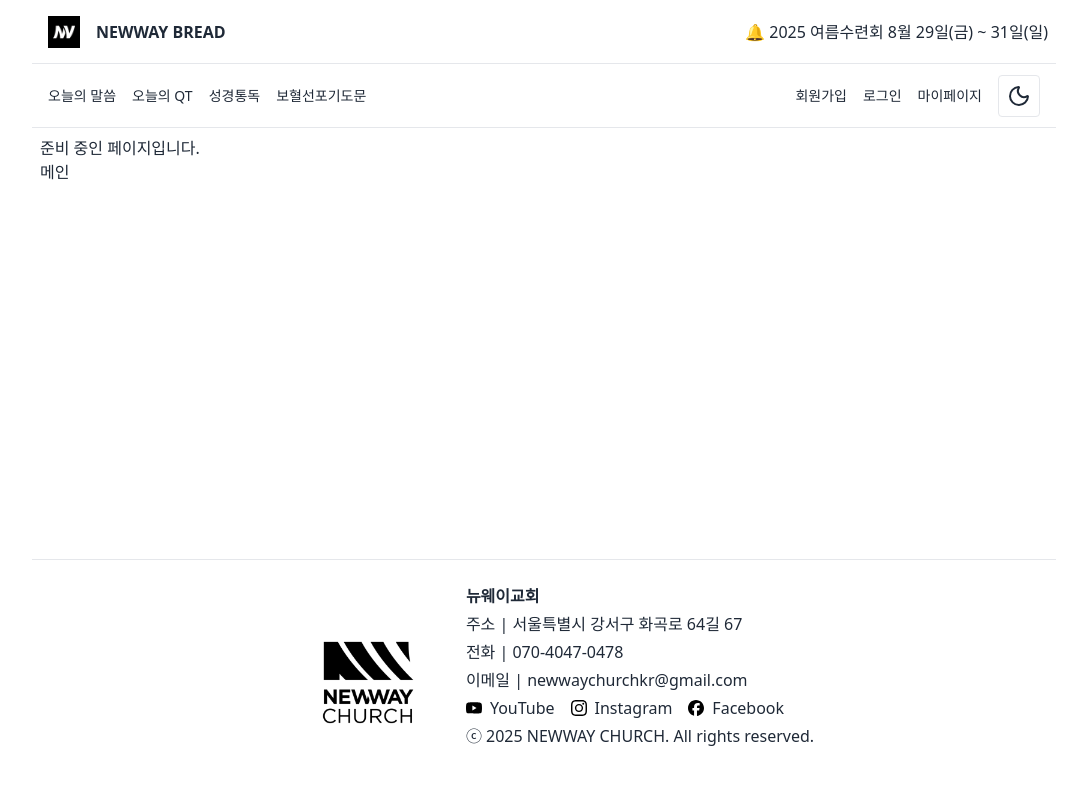
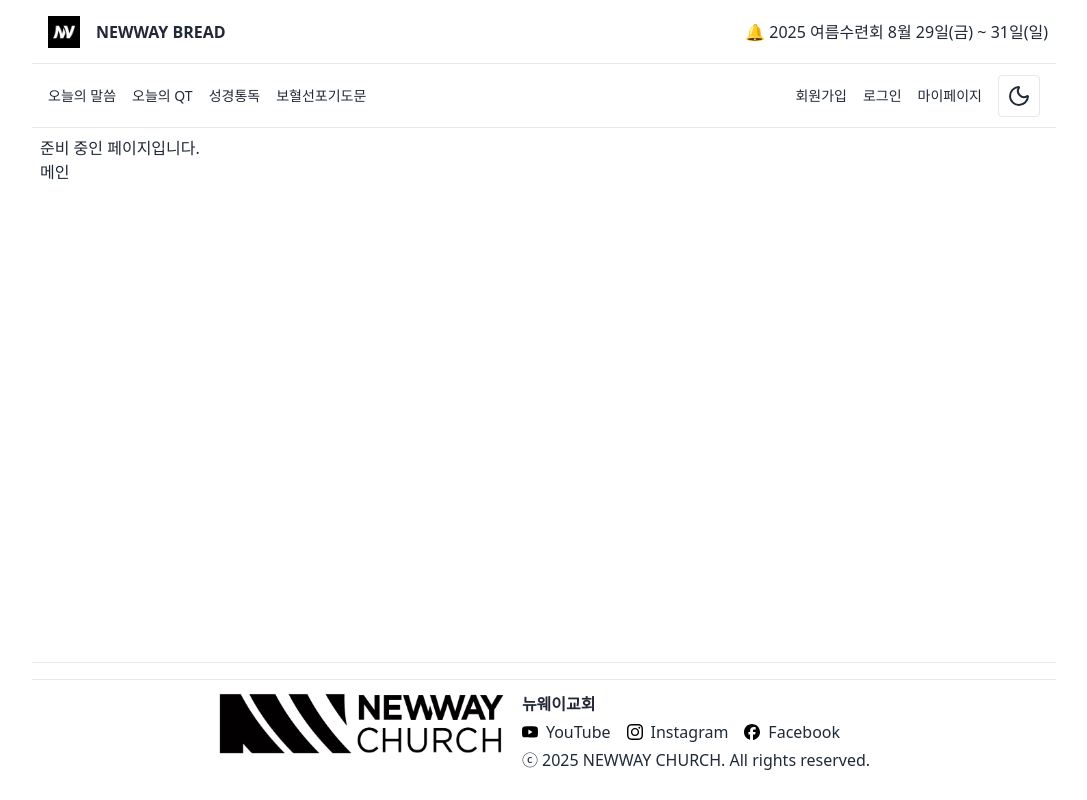
Before and after one commit to yjineey/nw-bread-front, a Next.js app: page / in a window 1280 px wide. Shown: the whole page, without its empty margins (96-1183 px from the left). Built offline with nearby package versions, Linux system fonts and the light colour scheme.

Commit message:
SNS 아이콘 배포 시 경로 오류 수정 (imgPath 적용)

```diff
--- a/src/components/Footer.tsx
+++ b/src/components/Footer.tsx
@@ -1,13 +1,7 @@
 import Link from 'next/link'
 import { imgPath } from '@/lib/imgPath'
 
-import {
-  BookOpenText,
-  NotebookPen,
-  HomeIcon,
-  UserIcon,
-  Menu,
-} from 'lucide-react'
+import { BookOpenText, Heart, HomeIcon, UserIcon, Menu } from 'lucide-react'
 
 export const SNSItems = [
   {
@@ -35,7 +29,7 @@ export const MobileItems = [
   {
     label: '큐티',
     href: '/bible/qt',
-    icon: NotebookPen,
+    icon: Heart,
   },
   {
     label: '홈',
@@ -48,8 +42,8 @@ export const MobileItems = [
     icon: UserIcon,
   },
   {
-    label: '더보기',
-    href: '#',
+    label: '메뉴',
+    href: '/more/menu',
     icon: Menu,
   },
 ]
@@ -58,17 +52,17 @@ export default function Footer() {
 
   return (
     <>
-      <div className="hidden md:flex item-center justify-center p-2">
+      <div className="hidden md:flex item-center justify-center p-3 border-t gap-4">
         <img
-          src={imgPath(`/logos/nw_sm_logo.png`)}
+          src={imgPath(`/logos/nw_logo.png`)}
           alt="nw-footer-logo"
-          className="w-48 h-auto invert dark:invert-0"
+          className="w-72 h-16 invert-0 dark:invert"
         />
         <div className="space-y-1 text-left">
           <p className="font-semibold">뉴웨이교회</p>
-          <p>주소 | 서울특별시 강서구 화곡로 64길 67</p>
-          <p>전화 | 070-4047-0478</p>
-          <p>이메일 | newwaychurchkr@gmail.com</p>
+          {/* <p>주소 | 서울특별시 강서구 화곡로 64길 67</p> */}
+          {/* <p>전화 | 070-4047-0478</p> */}
+          {/* <p>이메일 | newwaychurchkr@gmail.com</p> */}
           <div className="flex gap-4">
             {SNSItems.map(({ label, href, icon: Icon }) => (
               <Link
@@ -77,7 +71,11 @@ export default function Footer() {
                 className="flex items-center gap-2 hover-link"
                 target="_blank"
               >
-                <img src={Icon} alt={label} className="w-4 h-4 dark:invert" />
+                <img
+                  src={imgPath(Icon)}
+                  alt={label}
+                  className="w-4 h-4 dark:invert"
+                />
                 <span>{label}</span>
               </Link>
             ))}
@@ -85,7 +83,7 @@ export default function Footer() {
           <p>ⓒ {year} NEWWAY CHURCH. All rights reserved.</p>
         </div>
       </div>
-      <div className="fixed md:hidden bottom-0 left-0 right-0 h-12">
+      <div className="fixed md:hidden h-16 bottom-0 left-0 right-0 p-4 border-t bg-neutral-900 text-gray-200">
         <div className="flex">
           {MobileItems.map(({ href, icon: Icon }) => (
             <Link
```
